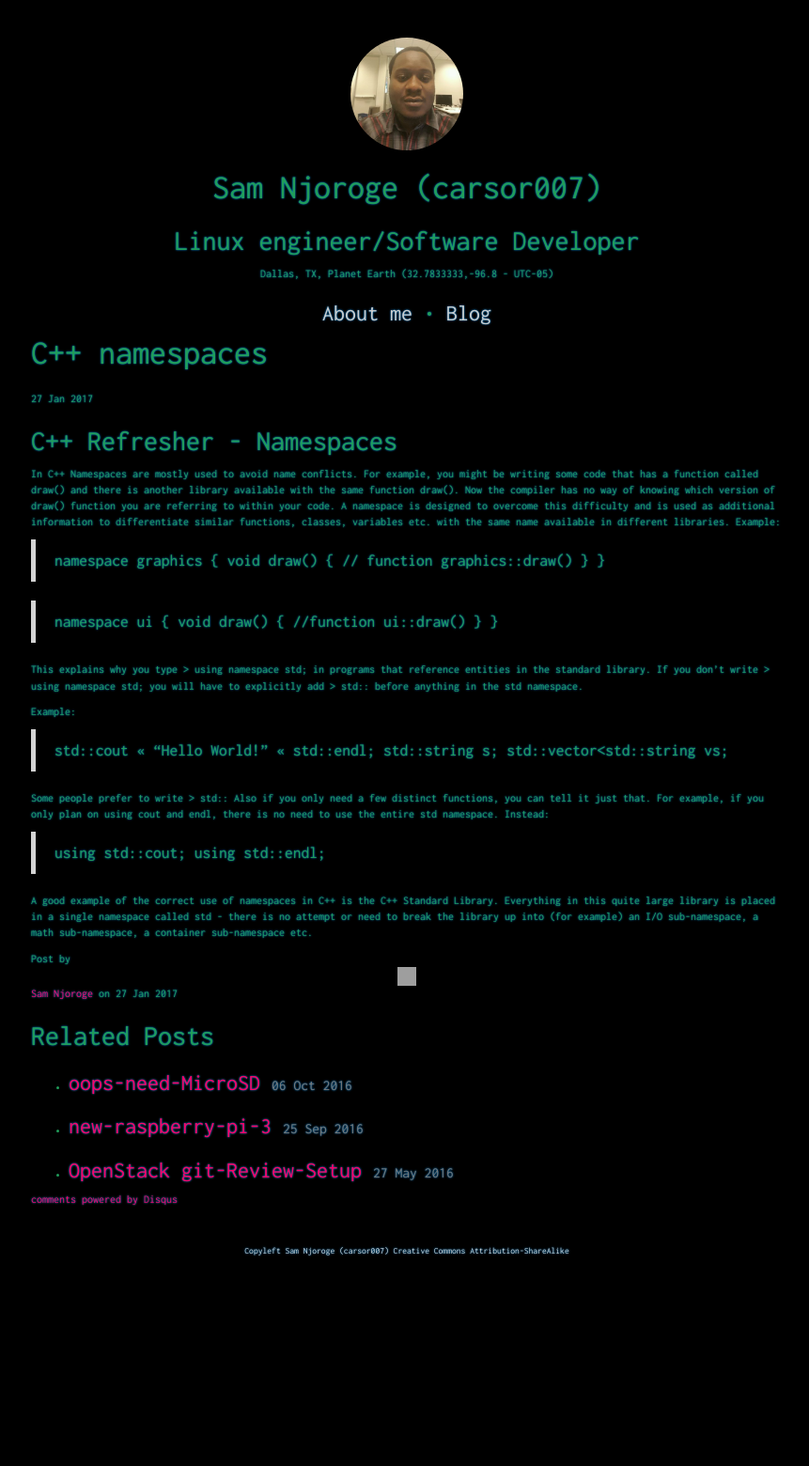
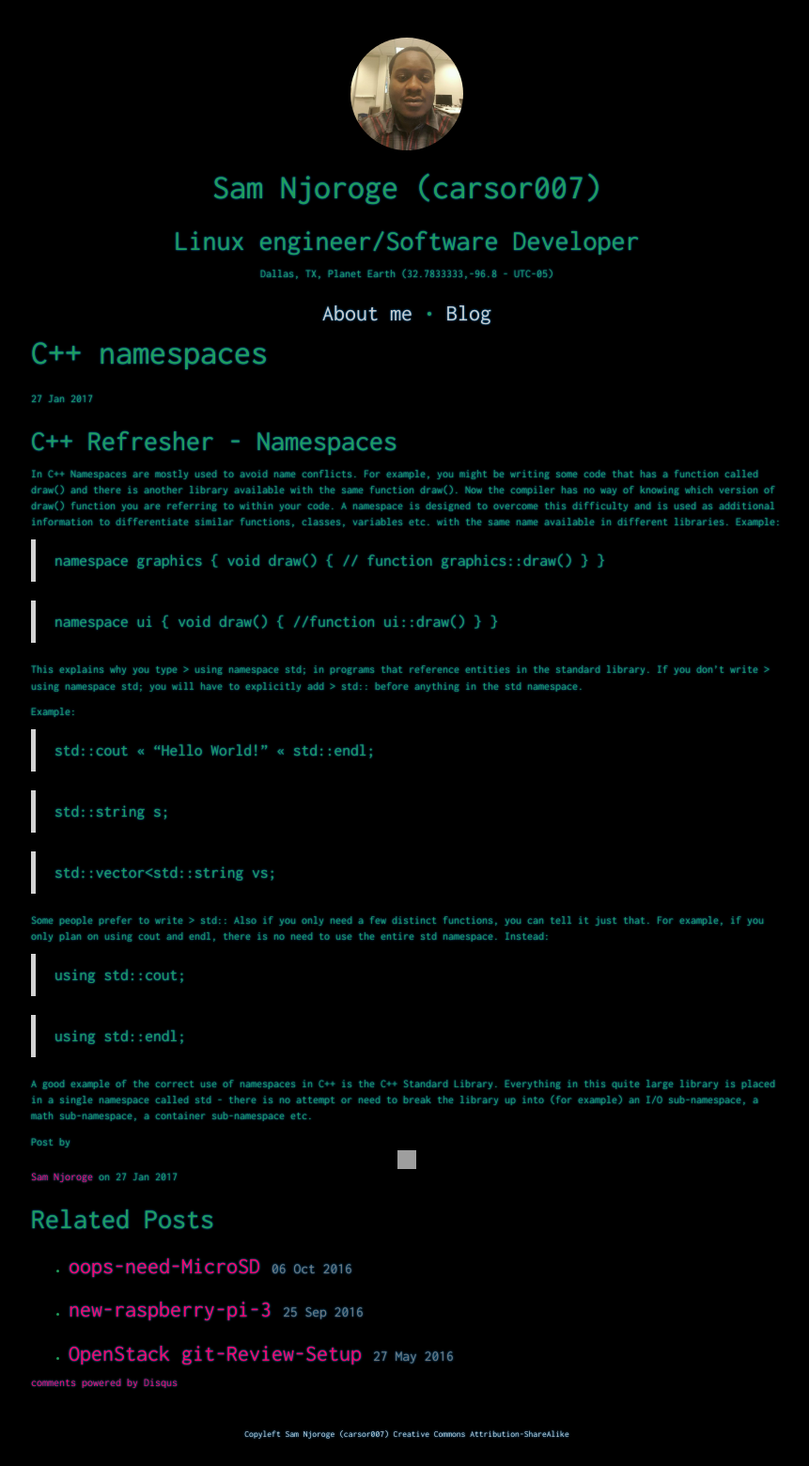
Before and after one commit to carsor007/carsor007.github.io, a Jekyll site: the page built from _posts/2017-01-27-c++-refresher.md, in a window 1280 px wide. Shown: the whole page at 94% size, without its empty margins (207-1068 px from the left). Built offline with Jekyll 4.4.1, drawn with Linux system fonts in a browser that asks for light colours; nearby versions of some CDN libraries; comment, search, counter and statistics services are not loaded; before the commit the page ends 1365 px from its top, so only the background shows below that; grey boxes are pictures that could not be loaded.

```diff
--- a/_posts/2017-01-27-c++-refresher.md
+++ b/_posts/2017-01-27-c++-refresher.md
@@ -35,13 +35,16 @@ A namespace is designed to overcome this difficulty and is used as additional in
 
  Example:
  > std::cout << "Hello World!" << std::endl;
-   std::string s;
-   std::vector<std::string vs;
+
+ > std::string s;
+
+ > std::vector<std::string vs;
 
  Some people prefer to write > std::
  Also if you only need a few distinct functions, you can tell it just that. For example, if you only plan on using cout and endl, there is no need to use the entire std namespace. Instead:
   > using std::cout;
-    using std::endl;
+
+  > using std::endl;
 
 
 
```
